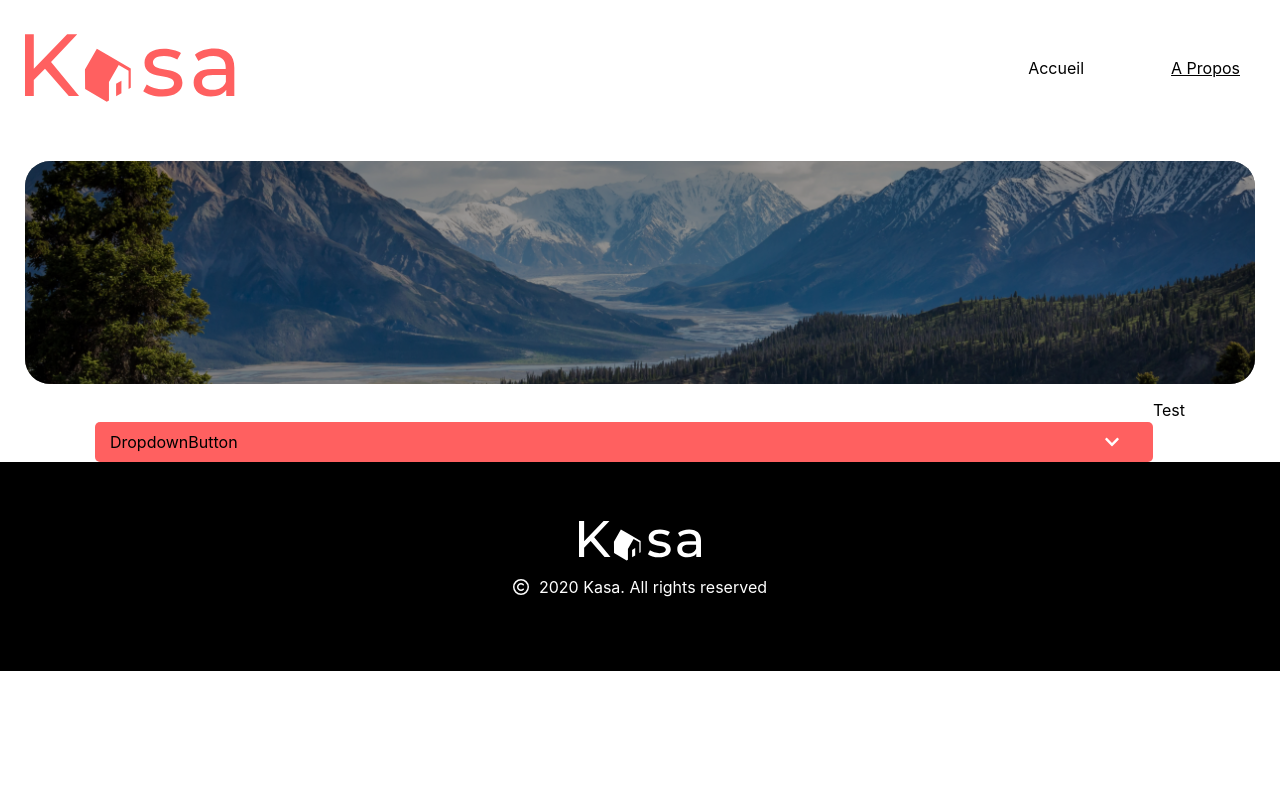
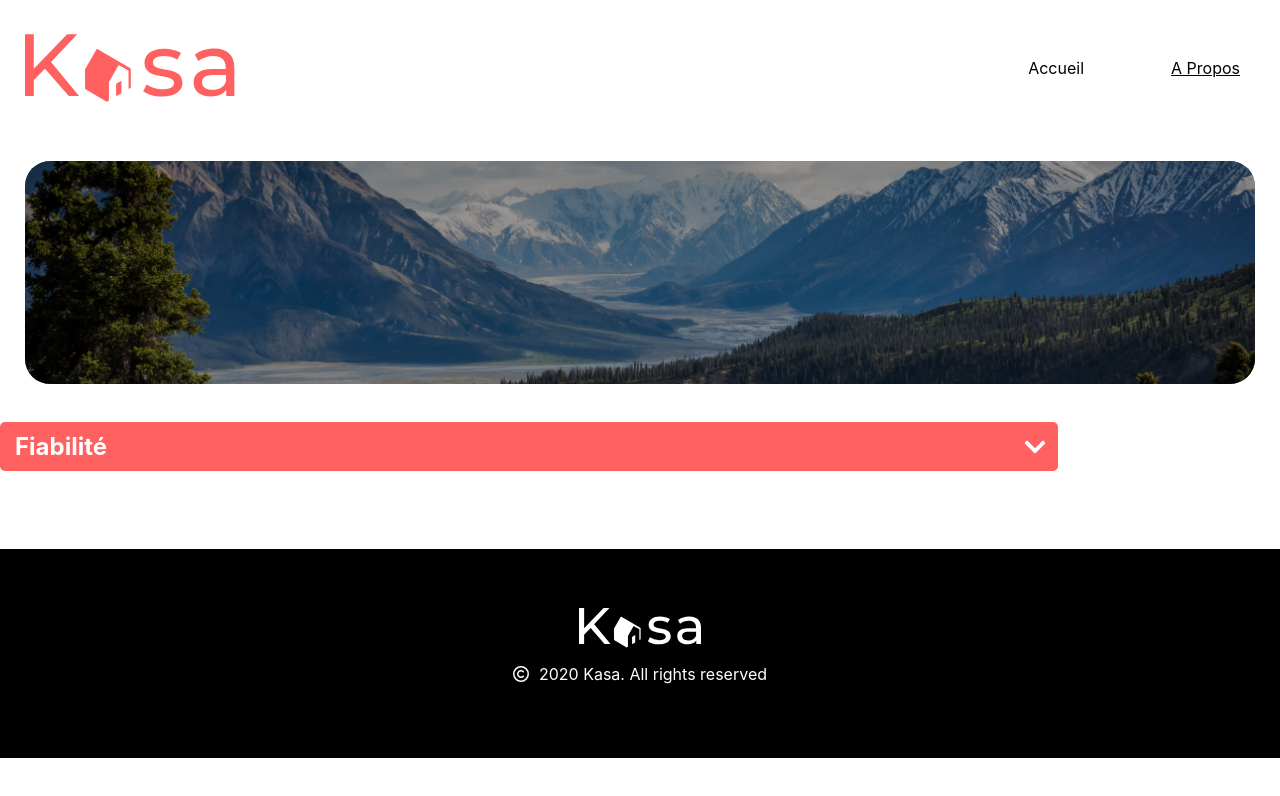
Before and after one commit to Lola-Jeanne/Kasa, a React (Create React App) app: page /about in a window 1280 px wide. Shown: the top 796 px of the page. Built offline with nearby package versions, Linux system fonts and the light colour scheme.

Commit message:
:construction: mise en page Dropdowns et find logements

```diff
--- a/src/components/DropdownButton/dropdownButton.styles.scss
+++ b/src/components/DropdownButton/dropdownButton.styles.scss
@@ -5,9 +5,13 @@
     padding: 10px 20px 10px 15px;
     background-color: #FF6060;
     border-radius: 5px;
-    gap: 850px;
+    gap: 900px;
     margin-top: 38px;
     cursor: pointer;
+    color: #FFF;
+    font-size: 24px;
+    font-style: normal;
+    font-weight: 700;
 
     .toggle-icon{
         display: flex;
--- a/src/components/DropdownContent/dropdownContent.jsx
+++ b/src/components/DropdownContent/dropdownContent.jsx
@@ -1,5 +1,5 @@
 import "./dropdownContent.styles.scss"
 
 export default function DropdownContent({content, open}){
-    return<div className={`dropdown-content ${open ? "content-open" : null}`}>{content}</div>
+    return<div className={`dropdown-content ${open ? "content-open" : "hide-content"}`}>{content}</div>
 }
--- a/src/components/DropdownContent/dropdownContent.styles.scss
+++ b/src/components/DropdownContent/dropdownContent.styles.scss
@@ -10,13 +10,15 @@
     // border-radius: 10px 10px 5px 5px;
     // max-height: 40vh;
     opacity: 0;
+    visibility: hidden;
 
 }
 
 .content-open{
     opacity: 1;
+    visibility: visible;
     position: absolute;
-    min-width: 100%;
+    width: 1023px;
     display: flex;
     flex-direction: column;
     align-items: center;
@@ -26,3 +28,7 @@
     border-radius: 10px 10px 5px 5px;
     max-height: 40vh;
 }
+
+.hide-content {
+    visibility: hidden;
+}
--- a/src/components/Dropdowns/dropdown.styles.scss
+++ b/src/components/Dropdowns/dropdown.styles.scss
@@ -1,7 +1,7 @@
 .dropdown {
     position: relative;
-    display: flex;
-    justify-content: center;
+    // display: flex;
+    // justify-content: center;
 }
 
 
--- a/src/pages/About/about.jsx
+++ b/src/pages/About/about.jsx
@@ -2,7 +2,8 @@ import Header from "../../components/Header/header";
 import Footer from "../../components/Footer/footer";
 import Dropdowns from "../../components/Dropdowns/dropdown";
 import Banner from "../../components/Banner/banner";
-import bannerPicTwo from "/Users/carlalopez/Documents/Openclassrooms/Projet 8/Workflow/kasa/src/assets/Banner-img-two.png";
+import bannerPicTwo from "../../assets/Banner-img-two.png";
+import '../About/about.styles.scss'
 
 function About () {
     return (
@@ -11,8 +12,8 @@ function About () {
             <div>
                 <Banner urlImage={bannerPicTwo}/>
             </div>
-            <div>
-                <Dropdowns buttonText="DropdownButton" content={<p>Test</p>}/>
+            <div className="dropdownArea">
+                <Dropdowns buttonText="Fiabilité" content={<p className="text-content">Les annonces postée sur Kasa garantissent une fiabilité totale. Les photos sont conforment aux logements, et toutes les informations sont régulièrement vérifiées par nos équipes.</p>}/>
             </div>
             <div>
                 <Footer />
--- /dev/null
+++ b/src/pages/About/about.styles.scss
@@ -0,0 +1,11 @@
+.dropdownArea {
+    display: flex;
+    justify-content: center;
+
+    .text-content {
+        font-size: 18px;
+        font-style: normal;
+        font-weight: 400;
+        // visibility: hidden;
+    }
+}
--- a/src/pages/Logement/logement.jsx
+++ b/src/pages/Logement/logement.jsx
@@ -1,17 +1,28 @@
 import Header from "../../components/Header/header";
 import Footer from "../../components/Footer/footer";
 import { useParams } from "react-router-dom";
+import { useFetchData } from "../../components/FetchData/fetchData.js"
 
 function Logement() {
 
-    const {id} = useParams();
+    const id = useParams('id').id;
+
+    const Logements = useFetchData(`/datas.json`);
+
+    const Logement = Logements.find((l) => l.id === id);
 
     return (
 
         <div>
             <Header />
             <div>
-                <div>{id}</div>
+            {Logements.map((logement) => (
+
+               <article key={logement.id}>
+                    {logement.title}
+               </article>
+           ))}
+                <div>{Logement}</div>
                 <Footer />
             </div>
         </div>
```
